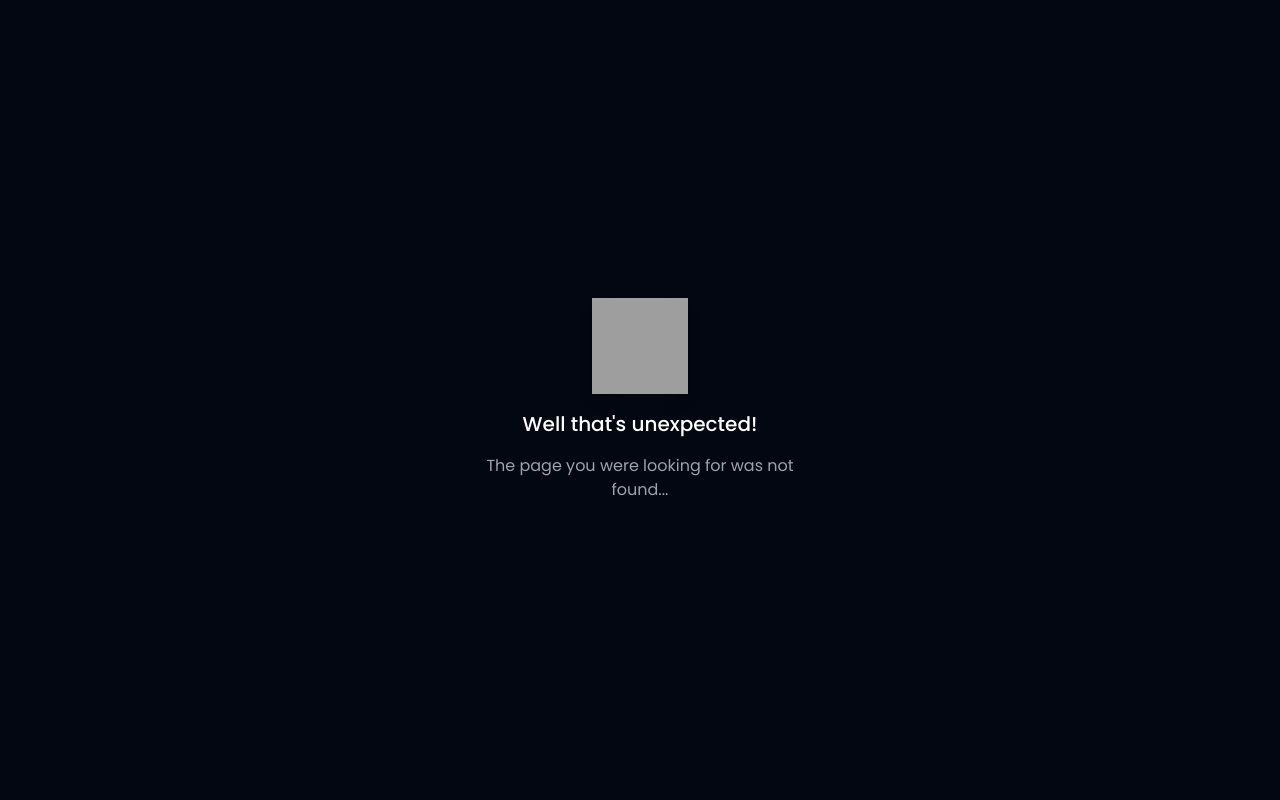
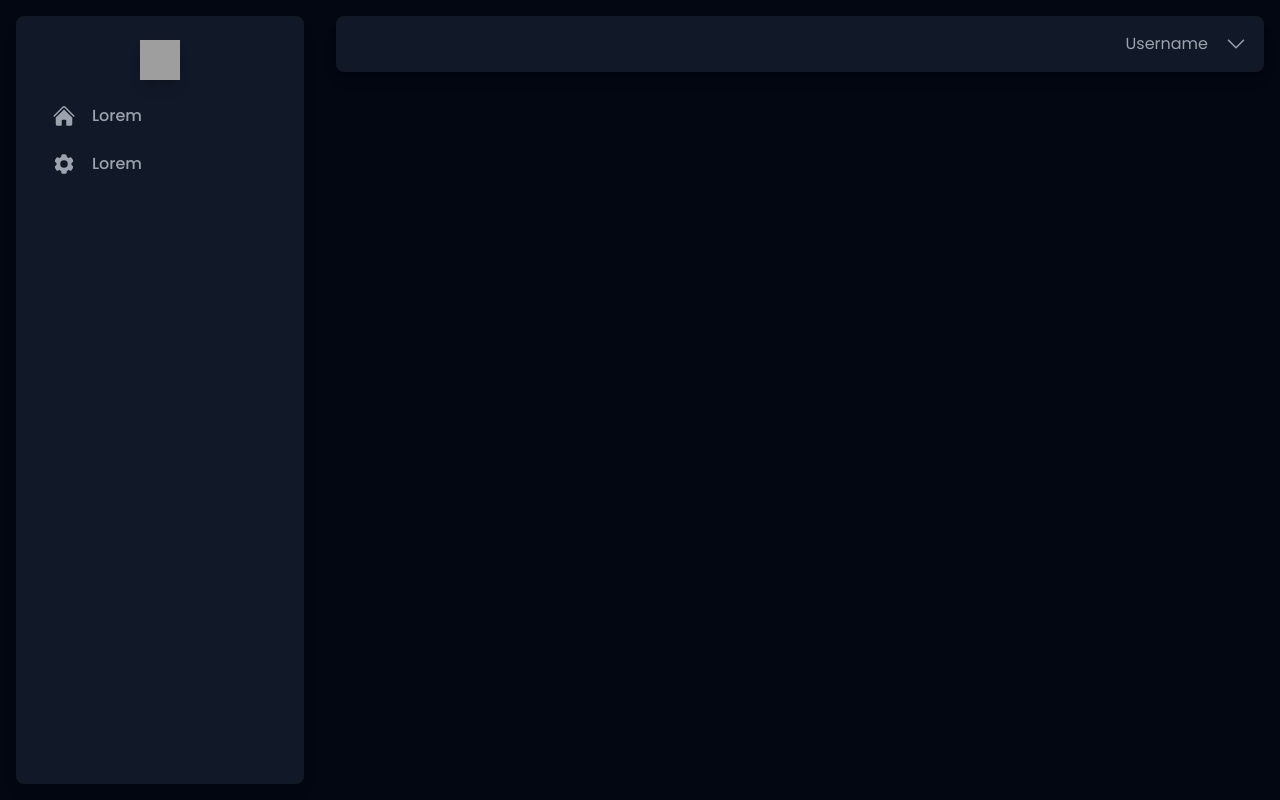
Before and after one commit to ophx/vue-project, a Vue app: page /dashboard in a window 1280 px wide. Before the commit this address had no page. Built offline with nearby package versions, Linux system fonts and the light colour scheme; grey boxes are pictures that could not be loaded.

Commit message:
dashboard?

```diff
--- /dev/null
+++ b/src/components/Sidebar.vue
@@ -0,0 +1,30 @@
+<template>
+    <div class="fixed top-0 left-0 z-[1000] w-80 h-screen p-4">
+        <div class="h-full p-4 overflow-y-auto bg-gray-900 shadow-lg rounded-lg">
+            <ul class="space-y-2">
+                <li>
+                    <a href="/" class="flex w-full items-center px-4 py-2">
+                        <img src="https://cdn3.emoji.gg/emojis/5443-peepobusinesstux.png" class="h-10 w-10 shadow-lg mx-auto">
+                    </a>
+                </li>
+                <li>
+                    <a href="/dashboard" class="flex w-full items-center transition-all duration-200 text-gray-400 hover:text-white font-medium hover:bg-gray-800 border-l-4 border-transparent hover:border-blue-600 hover:shadow-lg hover:rounded-lg px-4 py-2">
+                        <svg xmlns="http://www.w3.org/2000/svg" viewBox="0 0 24 24" fill="currentColor" class="w-6 h-6 mr-4">
+                            <path d="M11.47 3.84a.75.75 0 011.06 0l8.69 8.69a.75.75 0 101.06-1.06l-8.689-8.69a2.25 2.25 0 00-3.182 0l-8.69 8.69a.75.75 0 001.061 1.06l8.69-8.69z" />
+                            <path d="M12 5.432l8.159 8.159c.03.03.06.058.091.086v6.198c0 1.035-.84 1.875-1.875 1.875H15a.75.75 0 01-.75-.75v-4.5a.75.75 0 00-.75-.75h-3a.75.75 0 00-.75.75V21a.75.75 0 01-.75.75H5.625a1.875 1.875 0 01-1.875-1.875v-6.198a2.29 2.29 0 00.091-.086L12 5.43z" />
+                        </svg>
+                        <span>Lorem</span>
+                    </a>
+                </li>
+                <li>
+                    <a href="/dashboard" class="flex w-full items-center transition-all duration-200 text-gray-400 hover:text-white font-medium hover:bg-gray-800 border-l-4 border-transparent hover:border-blue-600 hover:shadow-lg hover:rounded-lg px-4 py-2">
+                        <svg xmlns="http://www.w3.org/2000/svg" viewBox="0 0 24 24" fill="currentColor" class="w-6 h-6 mr-4">
+                            <path fill-rule="evenodd" d="M11.078 2.25c-.917 0-1.699.663-1.85 1.567L9.05 4.889c-.02.12-.115.26-.297.348a7.493 7.493 0 00-.986.57c-.166.115-.334.126-.45.083L6.3 5.508a1.875 1.875 0 00-2.282.819l-.922 1.597a1.875 1.875 0 00.432 2.385l.84.692c.095.078.17.229.154.43a7.598 7.598 0 000 1.139c.015.2-.059.352-.153.43l-.841.692a1.875 1.875 0 00-.432 2.385l.922 1.597a1.875 1.875 0 002.282.818l1.019-.382c.115-.043.283-.031.45.082.312.214.641.405.985.57.182.088.277.228.297.35l.178 1.071c.151.904.933 1.567 1.85 1.567h1.844c.916 0 1.699-.663 1.85-1.567l.178-1.072c.02-.12.114-.26.297-.349.344-.165.673-.356.985-.57.167-.114.335-.125.45-.082l1.02.382a1.875 1.875 0 002.28-.819l.923-1.597a1.875 1.875 0 00-.432-2.385l-.84-.692c-.095-.078-.17-.229-.154-.43a7.614 7.614 0 000-1.139c-.016-.2.059-.352.153-.43l.84-.692c.708-.582.891-1.59.433-2.385l-.922-1.597a1.875 1.875 0 00-2.282-.818l-1.02.382c-.114.043-.282.031-.449-.083a7.49 7.49 0 00-.985-.57c-.183-.087-.277-.227-.297-.348l-.179-1.072a1.875 1.875 0 00-1.85-1.567h-1.843zM12 15.75a3.75 3.75 0 100-7.5 3.75 3.75 0 000 7.5z" clip-rule="evenodd" />
+                        </svg>
+                        <span>Lorem</span>
+                    </a>
+                </li>
+            </ul>
+        </div>
+    </div>
+</template>
--- /dev/null
+++ b/src/components/UserHeader.vue
@@ -0,0 +1,17 @@
+<template>
+    <div class="p-4 bg-gray-900 rounded-lg shadow-lg flex items-center justify-between">
+        <div></div>
+        <div>
+            <div class="flex items-center cursor-pointer group">
+                <div>
+                    <span class="transition-all duration-200 text-gray-400 group-hover:text-white mr-4">Username</span>
+                </div>
+                <div>
+                    <svg xmlns="http://www.w3.org/2000/svg" viewBox="0 0 24 24" fill="currentColor" class="w-6 h-6 transition-all duration-200 text-gray-400 group-hover:text-white">
+                        <path fill-rule="evenodd" d="M12.53 16.28a.75.75 0 01-1.06 0l-7.5-7.5a.75.75 0 011.06-1.06L12 14.69l6.97-6.97a.75.75 0 111.06 1.06l-7.5 7.5z" clip-rule="evenodd" />
+                    </svg>
+                </div>
+            </div>
+        </div>
+    </div>
+</template>
--- a/src/router/index.js
+++ b/src/router/index.js
@@ -1,9 +1,11 @@
 import { createRouter, createWebHistory } from "vue-router";
 import Home from "../views/Home.vue";
+import Dashboard from "../views/Dashboard.vue";
 import NotFound from "../views/errors/NotFound.vue";
 
 const routes = [
     { path: "/", component: Home },
+    { path: "/dashboard", component: Dashboard },
     { path: "/:pathMatch(.*)", component: NotFound },
 ];
 
--- /dev/null
+++ b/src/views/Dashboard.vue
@@ -0,0 +1,14 @@
+<template>
+    <div class="flex p-4">
+        <Sidebar />
+
+        <div class="ml-80 block w-full space-y-2">
+            <UserHeader />
+        </div>
+    </div>
+</template>
+
+<script setup>
+    import Sidebar from "../components/Sidebar.vue";
+    import UserHeader from "../components/UserHeader.vue";
+</script>
```
Also changed, not shown: src/components/Navbar.vue (deleted, +0 -30 lines).
